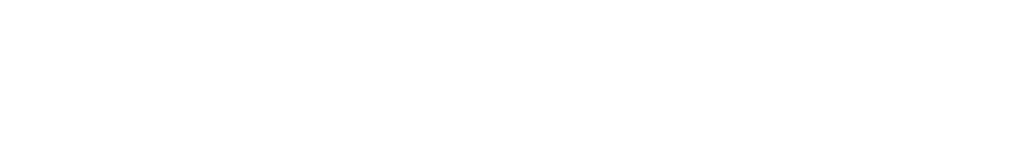
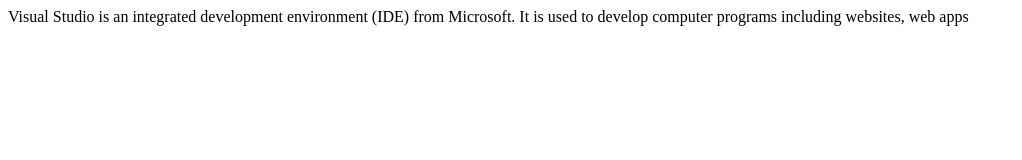
Before and after one commit to sai-aashrithg1234/c77, a plain HTML site: page index.html in a window 1280 px wide. Shown: the whole page, without its empty margins (0-1022 px from the left). Drawn offline with Linux system fonts and the light colour scheme.

Commit message:
Update index.html

```diff
--- a/index.html
+++ b/index.html
@@ -1,9 +1,12 @@
 <html>
     <head>
-        <title>my councol</title>
+        <title>my consol</title>
     </head>
 
     <body>
+        <p>
+            Visual Studio is an integrated development environment (IDE) from Microsoft. It is used to develop computer programs including websites, web apps
+        </p>
         <script>
             var first_name = "ranbir";
             console.log(first_name)
```
